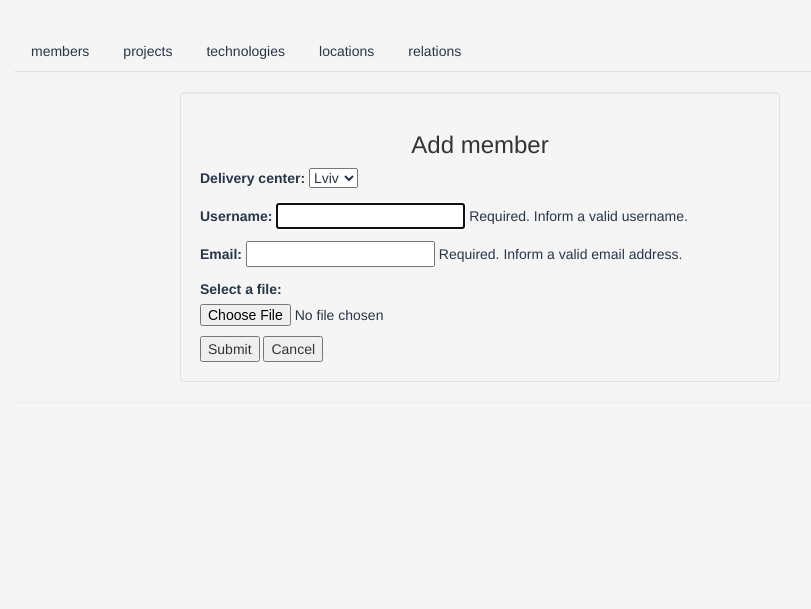
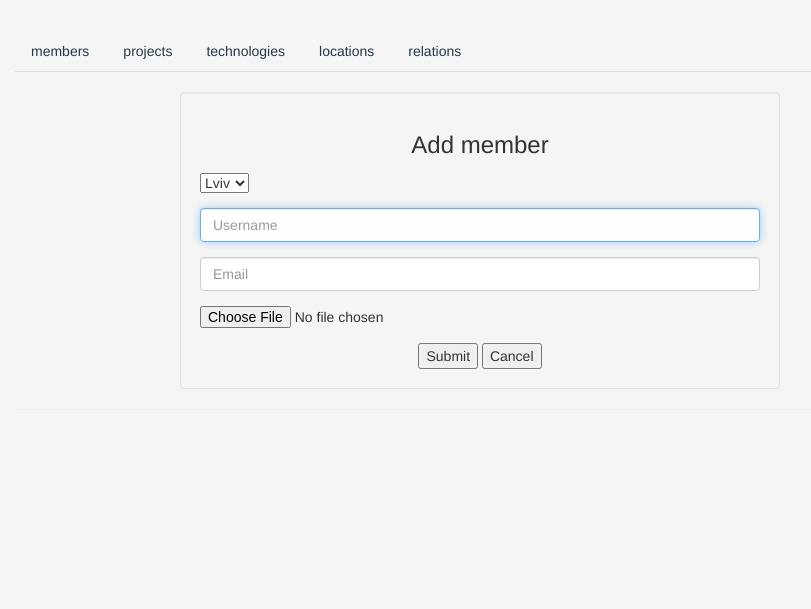
Before and after one commit to zlyu88/dudes9, a Django app: page /relation/add_member/ in a window 1280 px wide. Shown: the part 50-659 px from the top of the page, without its empty margins (160-971 px from the left). Run offline with Django 3.2, Linux system fonts and the light colour scheme; the visitor is signed in with stand-in values (Sample User, id 1); some libraries are stand-ins or nearby versions.

Commit message:
added more functionality

```diff
--- a/position/views.py
+++ b/position/views.py
@@ -101,8 +101,8 @@ class DCListView(ListView):
     template_name = 'DC_list.html'
 
     def get(self, request, *args, **kwargs):
-        self.object_list = Member.only_members().order_by('-date_joined')
-        delivery_centers = Member.locations()
-        request.content_params['numbers'] = [(x, Member.only_members().filter(delivery_center=x)) for x in delivery_centers]
+        self.object_list = Member.locations()
+        request.content_params['numbers'] = \
+            [(x, Member.only_members().filter(delivery_center=x)) for x in self.object_list]
         context = self.get_context_data()
         return self.render_to_response(context)
--- a/relation/forms.py
+++ b/relation/forms.py
@@ -33,8 +33,10 @@ class EmailLoginForm(AuthenticationForm):
 
 
 class AddMemberForm(UserCreationForm):
-    username = forms.CharField(max_length=255, help_text='Required. Inform a valid username.')
-    email = forms.EmailField(max_length=50, help_text='Required. Inform a valid email address.')
+    username = forms.CharField(max_length=255, widget=forms.TextInput(attrs={'class': 'form-control',
+                                                                             'placeholder': 'Username'}))
+    email = forms.EmailField(max_length=50, widget=forms.TextInput(attrs={'class': 'form-control',
+                                                                          'placeholder': 'Email'}))
     image = forms.ImageField(required=False, label='Select a file')
     password1 = forms.CharField(required=False, widget=forms.HiddenInput(), initial='1234qwer')
     password2 = forms.CharField(required=False, widget=forms.HiddenInput(), initial='1234qwer')
@@ -63,8 +65,10 @@ class AddMemberForm(UserCreationForm):
 
 
 class AddProjectForm(forms.ModelForm):
-    title = forms.CharField(max_length=255, help_text='Required. Inform a valid project title.')
-    technologies = ModelMultipleChoiceField(queryset=Technology.objects.all())
+    title = forms.CharField(max_length=255, widget=forms.TextInput(attrs={'class': 'form-control',
+                                                                          'placeholder': 'Project title'}))
+    technologies = ModelMultipleChoiceField(queryset=Technology.objects.all(),
+                                            widget=forms.CheckboxSelectMultiple, label='Project technologies:')
 
     class Meta:
         model = Relation
@@ -80,8 +84,10 @@ class AddProjectForm(forms.ModelForm):
 
 
 class AddRelationForm(forms.ModelForm):
-    member = ModelChoiceField(queryset=Member.objects.all(), help_text='Required. Inform a valid member.')
-    project = ModelChoiceField(queryset=Project.objects.filter(end_date=None), help_text='Required. Inform a valid project.')
+    member = ModelChoiceField(queryset=Member.objects.all(),
+                              help_text='Required. Inform a valid member.')
+    project = ModelChoiceField(queryset=Project.objects.filter(end_date=None),
+                               help_text='Required. Inform a valid project.')
 
     class Meta:
         model = Relation
@@ -119,7 +125,8 @@ class ChangePasswordForm(PasswordChangeForm):
 
 
 class AddTechnologyForm(forms.ModelForm):
-    title = forms.CharField(max_length=255, help_text='Required. Inform a valid technology title.')
+    title = forms.CharField(max_length=255, widget=forms.TextInput(attrs={'class': 'form-control',
+                                                                          'placeholder': 'Technology title'}))
 
     class Meta:
         model = Technology
--- a/static/css/style.css
+++ b/static/css/style.css
@@ -151,3 +151,11 @@ footer a:hover {
     height: 280px;
     width: 280px;
 }
+
+ul {
+    list-style-type: none;
+}
+
+.buttonHolder {
+    text-align: center;
+}
--- a/templates/DC_detail.html
+++ b/templates/DC_detail.html
@@ -1,6 +1,8 @@
 {% extends "base.html" %}
 
 {% load static %}
+
+{% load mathfilters %}
 
 {% block meta_title %}delivery center{% endblock meta_title %}
 
@@ -32,7 +34,8 @@
         <tbody>
         {% for member in members %}
             <tr>
-                <td>{{ forloop.counter }}</td>
+                <td>{{ page_obj.number|add:-1|mul:page_obj.paginator.per_page|add:forloop.counter }}</td>
+
                 <td>
                     {% if member.image %}
                         <a href="{% url "member" member.pk %}">
--- a/templates/DC_list.html
+++ b/templates/DC_list.html
@@ -22,7 +22,7 @@
             <tr>
                 <td>{{ forloop.counter }}</td>
                 <td>
-                    <a href="{% url "delivery_center" title %}">{{ title }}</a></td>
+                    <a href="{% url "delivery_center" title %}">{{ title }}</a>
                 </td>
                 <td>
                     <div class="dropdown">
--- a/templates/add_member_form.html
+++ b/templates/add_member_form.html
@@ -9,10 +9,26 @@
         {% if user.is_staff %}
             <h3>Add member</h3>
                 <form action="{% url 'add_member' %}" method="post" enctype="multipart/form-data">
-                    {% csrf_token %}
-                    {{ form.as_p }}
-                    <input type="submit" value="Submit">
-                    <input type="button" onclick="history.back();" value="Cancel">
+                    {%csrf_token%}
+                    {% for error in form.non_field_errors %}
+                    <div class="form-group has-errors text-danger small">
+                        {{error}}
+                    </div>
+                    {% endfor %}
+                    {% for field in form %}
+                    <div class="form-group has-errors text-danger small">
+                        {{field.errors}}
+                    </div>
+                    <div class="form-group has-errors text-danger small">
+                    </div>
+                    <div class="form-group">
+                        {{field}}
+                    </div>
+                    {% endfor %}
+                    <div class="buttonHolder">
+                        <input type="submit" value="Submit">
+                        <input type="button" onclick="history.back();" value="Cancel">
+                    </div>
                 </form>
         {% else %}
             go to hell, bastard
--- a/templates/add_relation_form.html
+++ b/templates/add_relation_form.html
@@ -11,8 +11,10 @@
                 <form action="{% url 'add_relation' 0 %}" method="post" enctype="multipart/form-data">
                     {% csrf_token %}
                     {{ form.as_p }}
-                    <input type="submit" value="Submit">
-                    <input type="button" onclick="history.back();" value="Cancel">
+                    <div class="buttonHolder">
+                        <input type="submit" value="Submit">
+                        <input type="button" onclick="history.back();" value="Cancel">
+                    </div>
                 </form>
         {% else %}
             go to hell, bastard
--- a/templates/member.html
+++ b/templates/member.html
@@ -19,7 +19,7 @@
         </div>
 
         <div class="col-xs-8">
-            <h3><font color="#228b22">{{ member.username }}</font> profile</h3>
+            <h3><font color="#228b22">{{ member.username|title }}</font> profile</h3>
             <h5>email: {{ member.email }}</h5>
             <h5>location: <a href="{% url "delivery_center" member.delivery_center %}">
                 {{ member.delivery_center }}</a></h5>
--- a/templates/member_projects.html
+++ b/templates/member_projects.html
@@ -6,7 +6,7 @@
 
 {% block main_content %}
 
-    <h4><font color="#228b22">{{ member.username }}</font> projects</h4>
+    <h4><font color="#228b22">{{ member.username|title }}</font> projects</h4>
     {% if member.image %}
         <img height="150" src="/{{ member.image }}"/>
     {% else %}
--- a/templates/project_detail.html
+++ b/templates/project_detail.html
@@ -6,7 +6,7 @@
 
 {% block main_content %}
 
-    <h4><font color="#228b22">{{ project.title }}</font> project details</h4>
+    <h4><font color="#228b22">{{ project.title|title }}</font> project details</h4>
     <strong>technologies:</strong><br>
     {% for tech in project.technologies.all %}
         <a href="{% url "technology_detail" tech.pk %}">{{ tech.title }}</a><br>
--- a/templates/projects.html
+++ b/templates/projects.html
@@ -1,4 +1,6 @@
 {% extends "base.html" %}
+
+{% load mathfilters %}
 
 {% block meta_title %}Projects{% endblock meta_title %}
 
@@ -27,7 +29,7 @@
         {% for project in projects %}
 
             <tr>
-                <td>{{ forloop.counter }}</td>
+                <td>{{ page_obj.number|add:-1|mul:page_obj.paginator.per_page|add:forloop.counter }}</td>
 
                 <td><a href="{% url "project_detail" project.pk %}">{{ project.title }}</a></td>
 
--- a/templates/relations.html
+++ b/templates/relations.html
@@ -1,4 +1,6 @@
 {% extends "base.html" %}
+
+{% load mathfilters %}
 
 {% block meta_title %}Relations{% endblock meta_title %}
 
@@ -29,7 +31,7 @@
         <tbody>
         {% for rel in relations %}
             <tr>
-                <td>{{ forloop.counter }}</td>
+                <td>{{ page_obj.number|add:-1|mul:page_obj.paginator.per_page|add:forloop.counter }}</td>
                 <td>{{ rel.pk }}</td>
                 <td><a href="{% url "member" rel.member.id %}">{{ rel.member.username }}</a></td>
                 <td>{{ rel.position }}</td>
--- a/templates/technologies.html
+++ b/templates/technologies.html
@@ -1,4 +1,6 @@
 {% extends "base.html" %}
+
+{% load mathfilters %}
 
 {% block meta_title %}Technologies{% endblock meta_title %}
 
@@ -27,7 +29,7 @@
         {% for tech in technologies %}
 
             <tr>
-                <td>{{ forloop.counter }}</td>
+                <td>{{ page_obj.number|add:-1|mul:page_obj.paginator.per_page|add:forloop.counter }}</td>
 
                 <td><a href="{% url "technology_detail" tech.pk %}">{{ tech.title }}</a></td>
 
--- a/templates/technology_detail.html
+++ b/templates/technology_detail.html
@@ -91,7 +91,7 @@
                 </td>
             </tr>
         {% empty %}
-            <p>No members yet</p>
+            <p>No projects yet</p>
         {% endfor %}
         </tbody>
     </table>
```
Also changed, not shown: templates/add_project_form.html (+23 -4 lines), templates/add_technology_form.html (+20 -4 lines), templates/members.html (+12 -9 lines).
